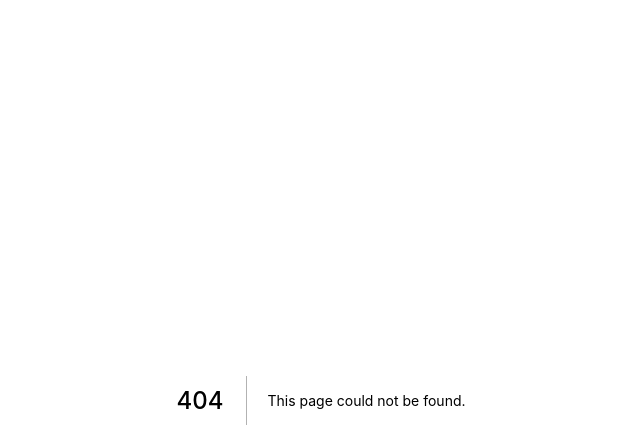
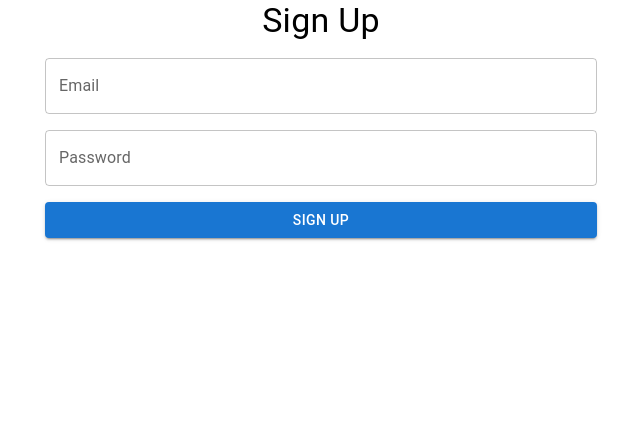
Before and after one commit to ryanarnold/minimalist-mal, a Next.js app: page /signup in a window 1280 px wide. Before the commit this address had no page. Shown: the top 448 px of the page, without its empty margins (319-959 px from the left). Built offline with nearby package versions, Linux system fonts and the light colour scheme.

Commit message:
Install firebase

```diff
--- /dev/null
+++ b/firebase-setup/firebaseConfig.ts
@@ -0,0 +1,8 @@
+export default {
+  apiKey: 'AIzaSyBh78KzHvhBvcQ3Z1gPdli4VHKIwJssejY',
+  authDomain: 'minimalist-mal-2.firebaseapp.com',
+  projectId: 'minimalist-mal-2',
+  storageBucket: 'minimalist-mal-2.appspot.com',
+  messagingSenderId: '956032104965',
+  appId: '1:956032104965:web:4ccdcb5a9de811c58aba6c',
+};
--- a/package.json
+++ b/package.json
@@ -13,6 +13,7 @@
     "@emotion/styled": "^11.8.1",
     "@mui/icons-material": "^5.8.0",
     "@mui/material": "^5.8.0",
+    "firebase": "^9.8.1",
     "next": "12.1.6",
     "react": "18.1.0",
     "react-dom": "18.1.0"
--- /dev/null
+++ b/pages/signup.tsx
@@ -0,0 +1,61 @@
+import { Button, Typography } from '@mui/material';
+import Container from '@mui/material/Container';
+import Stack from '@mui/material/Stack';
+import TextField from '@mui/material/TextField';
+import React, { useState } from 'react';
+import { initializeApp } from 'firebase/app';
+import { getAuth, createUserWithEmailAndPassword } from 'firebase/auth';
+import { AnyCnameRecord } from 'dns';
+import firebaseConfig from '../firebase-setup/firebaseConfig';
+
+interface Props {}
+
+function RegisterPage({}: Props) {
+  const [email, setEmail] = useState('');
+  const [password, setPassword] = useState('');
+
+  const handleEmailChange = (event: any) => {
+    setEmail(event.target.value);
+  };
+
+  const handlePasswordChange = (event: any) => {
+    setPassword(event.target.value);
+  };
+
+  const handleSignup = (event: any) => {
+    const app = initializeApp(firebaseConfig);
+    const auth = getAuth();
+
+    createUserWithEmailAndPassword(auth, email, password)
+      .then((userCredential) => {
+        console.log('Signed in!');
+      })
+      .catch((error: any) => {
+        console.log(error.code);
+        console.log(error.message);
+      });
+  };
+
+  return (
+    <Container maxWidth="sm">
+      <Stack gap={2}>
+        <Typography textAlign="center" variant="h4">
+          Sign Up
+        </Typography>
+        <TextField label="Email" variant="outlined" value={email} onChange={handleEmailChange} />
+        <TextField
+          label="Password"
+          type="password"
+          variant="outlined"
+          value={password}
+          onChange={handlePasswordChange}
+        />
+        <Button variant="contained" onClick={handleSignup}>
+          Sign Up
+        </Button>
+      </Stack>
+    </Container>
+  );
+}
+
+export default RegisterPage;
```
Also changed, not shown: 1 other file (tests, documents, lock files or other folders).
